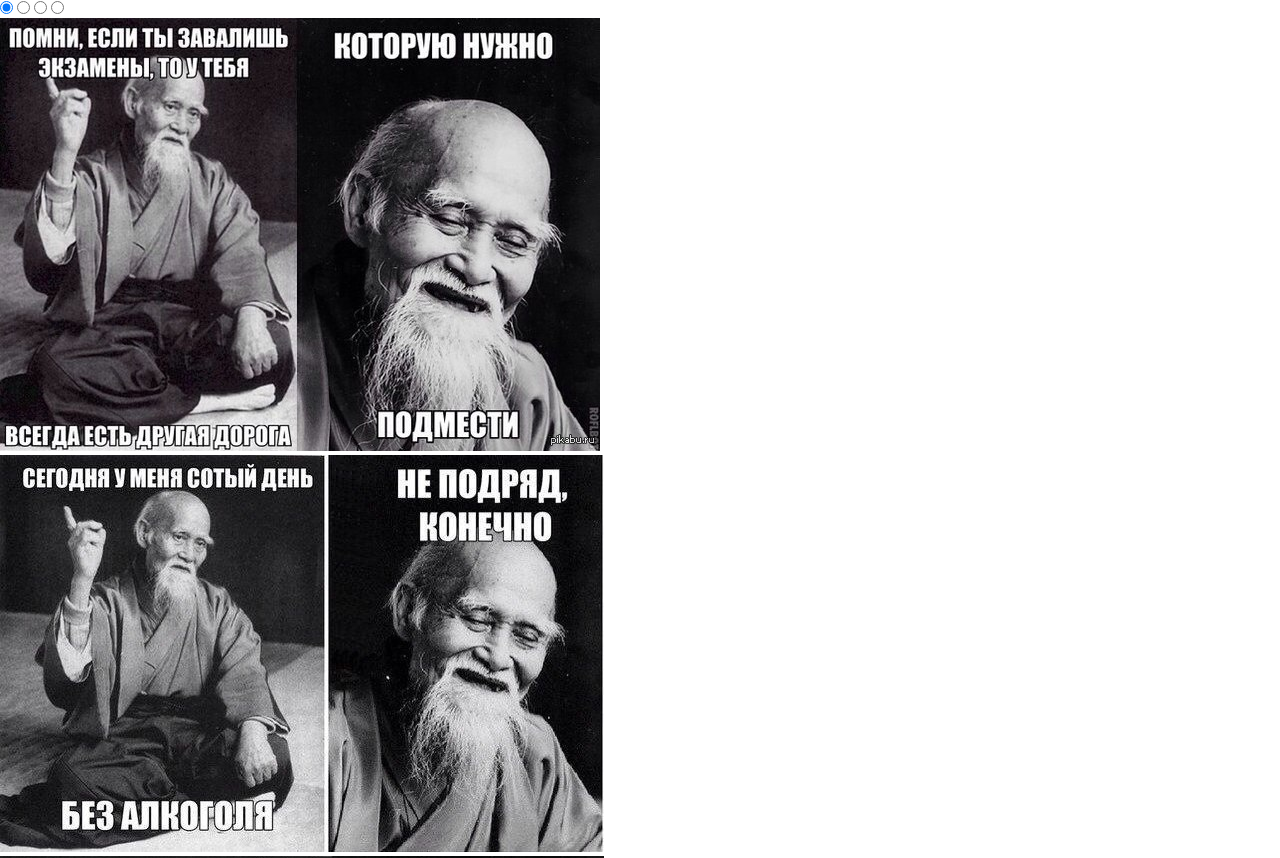
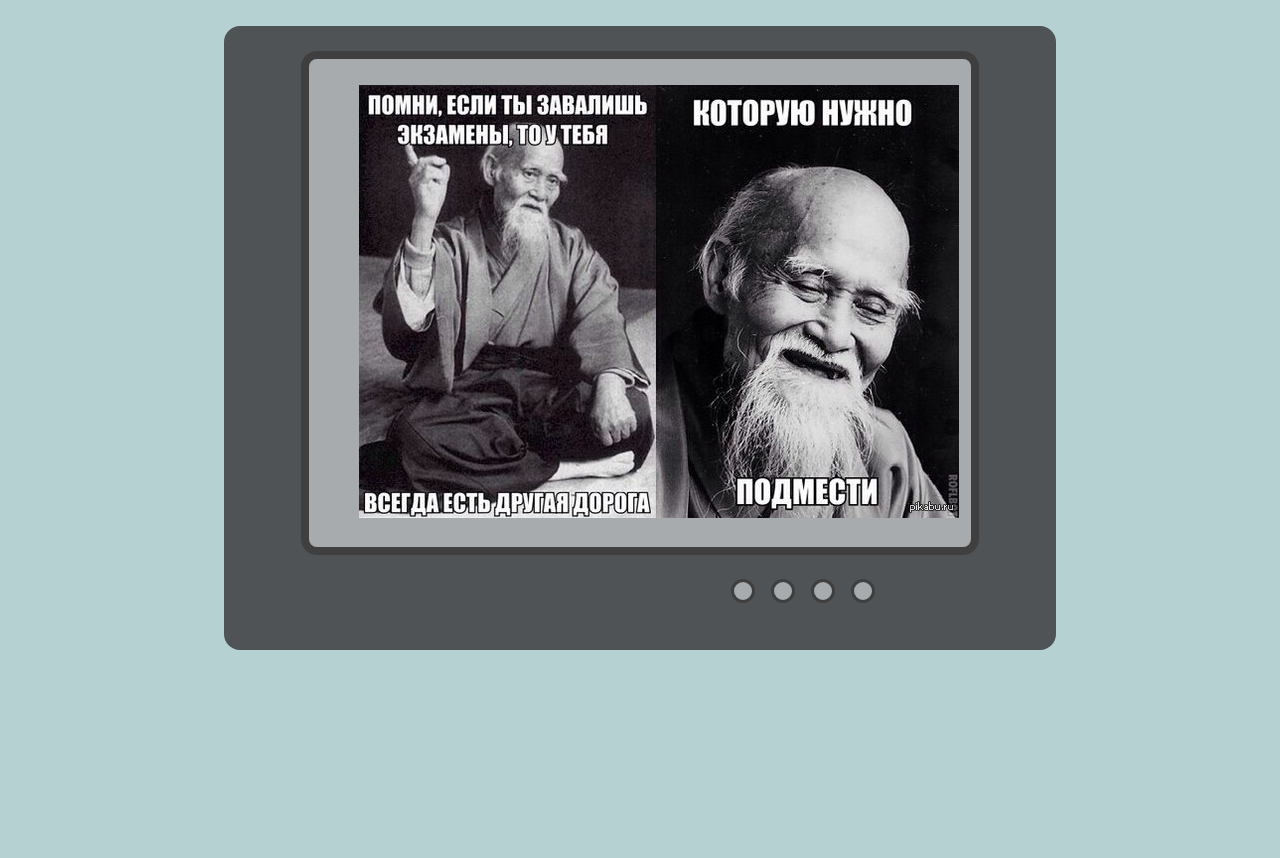
Before and after one commit to 23Nadiya/cssMemSlider, a plain HTML site: page cssMemSlider/index.html in a window 1280 px wide. Shown: the top 858 px of the page. After the commit the page ends 800 px from the top, so only its background shows below. Drawn offline with Linux system fonts and the light colour scheme; files that its build step writes are made by us from their sources.

Commit message:
feat: add styles (Wed, May 11, 2022 09:25:03 PM)

```diff
--- a/cssMemSlider/index.html
+++ b/cssMemSlider/index.html
@@ -5,38 +5,35 @@
     <meta http-equiv="X-UA-Compatible" content="IE=edge" />
     <meta name="viewport" content="width=device-width, initial-scale=1.0" />
     <title>CssMemSlider</title>
-    <link rel="stylesheet" href="src/style.css" />
+    <link rel="stylesheet" href="style.css" />
   </head>
   <body>
     <div class="main-container">
-      <input type="radio" name="slider" id="sl1" checked />
+      <div class="slider-nav">
+        <input type="radio" name="slide" id="sl1" checked />
         <label class="radio" for="sl1"> </label>
         <input type="radio" name="slide" id="sl2" />
         <label class="radio" for="sl2"> </label>
         <input type="radio" name="slide" id="sl3" />
         <label class="radio" for="sl3"> </label>
-      <input type="radio" name="slider" id="sl4" />
+        <input type="radio" name="slide" id="sl4" />
         <label class="radio" for="sl4"> </label>
+      </div>
+      <div class="text"></div>
       <div class="slider-container">
+        <div class="wrapper">
           <div class="slider">
-          <span
-            ><img class="slider-img" src="assets/img/photo1.jpg" id="slide1" alt="slide1"
-          /></span>
+            <img class="slider-img" src="assets/img/photo1.jpg" id="slide1" alt="slide1" />
           </div>
           <div class="slider">
-          <span
-            ><img class="slider-img" src="assets/img/photo2.jpg" id="slide2" alt="slide2"
-          /></span>
+            <img class="slider-img" src="assets/img/photo2.jpg" id="slide2" alt="slide2" />
           </div>
           <div class="slider">
-          <span
-            ><img class="slider-img" src="assets/img/photo3.jpg" id="slide3" alt="slide3"
-          /></span>
+            <img class="slider-img" src="assets/img/photo3.jpg" id="slide3" alt="slide3" />
           </div>
           <div class="slider">
-          <span
-            ><img class="slider-img" src="assets/img/photo4.jpg" id="slide4" alt="slide4"
-          /></span>
+            <img class="slider-img" src="assets/img/photo4.jpg" id="slide4" alt="slide4" />
+          </div>
         </div>
       </div>
     </div>
--- a/cssMemSlider/style.css
+++ b/cssMemSlider/style.css
@@ -3,3 +3,60 @@
   margin: 0;
   box-sizing: border-box;
 }
+
+body {
+  text-align: center;
+  background-color: #b5d1d2;
+}
+
+.main-container {
+  display: flex;
+  flex-direction: column-reverse;
+  margin: 2vw auto;
+  width: 65%;
+  height: 100%;
+  padding: 2vw 6vw 3vw;
+  border-radius: 1rem;
+  background-color: #505356;
+}
+
+.slider-container {
+  border-radius: 1rem;
+  overflow: hidden;
+  border: 0.5rem solid #3f3f3f;
+}
+
+.wrapper {
+  display: flex;
+  width: 400%;
+  height: 80%;
+  padding: 2vw;
+  background-color: #a7abae;
+}
+
+.slider {
+  width: 25%;
+  overflow: hidden;
+}
+
+.slider-nav {
+  display: flex;
+  justify-content: flex-end;
+  padding-top: 1rem;
+  padding-right: 6rem;
+}
+
+input {
+  display: none;
+}
+
+.radio {
+  width: 1.5rem;
+  height: 1.5rem;
+  border-radius: 50%;
+  border: 0.2rem solid #3f3f3f;
+  background-color: #a7abae;
+  cursor: pointer;
+  margin: 0.5rem;
+  transition: 0.3s;
+}
```
Lines whose indentation alone changed are shown as unchanged.
